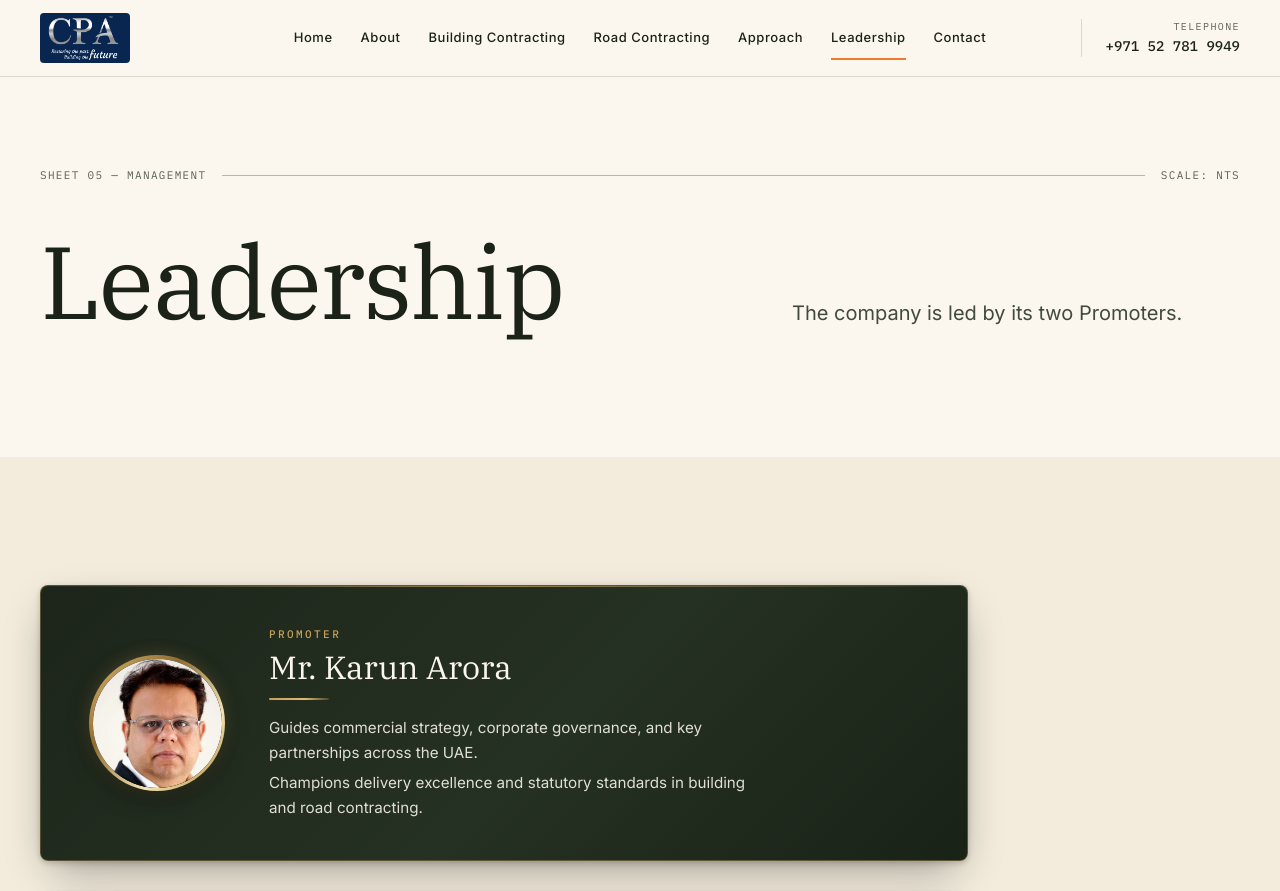
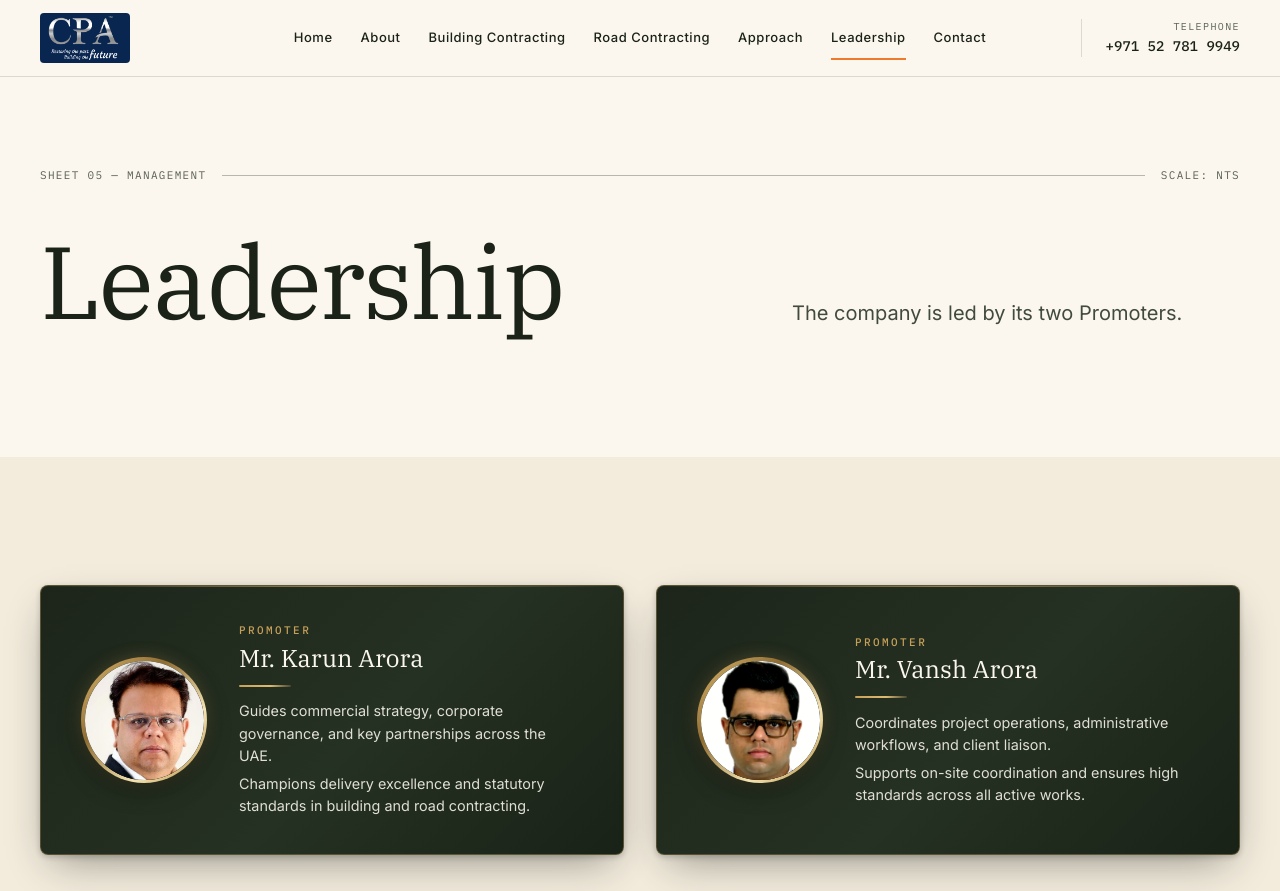
Before and after one commit to CPA-aviation/cpa-contracting, a Next.js app: page /leadership in a window 1280 px wide. Shown: the top 891 px of the page. Built offline with nearby package versions, Linux system fonts and the light colour scheme.

Commit message:
style(leadership): align promoter cards horizontally on desktop with 100% responsive fluid wrap

```diff
--- a/src/app/globals.css
+++ b/src/app/globals.css
@@ -695,18 +695,24 @@ ul, ol { margin: 0; padding: 0; list-style: none; }
 /* Leadership — Classical Executive Layout */
 .promoters-classical {
   display: grid;
-  gap: 2rem;
+  gap: 1.75rem;
   margin: 0;
   padding: 0;
   list-style: none;
-  max-width: 58rem;
+  width: 100%;
+}
+@media (min-width: 960px) {
+  .promoters-classical {
+    grid-template-columns: repeat(2, minmax(0, 1fr));
+    gap: 2rem;
+  }
 }
 .promoter-card {
   display: grid;
   grid-template-columns: 1fr;
   align-items: center;
-  gap: 1.75rem;
-  padding: 2rem;
+  gap: 1.5rem;
+  padding: 1.75rem 1.5rem;
   border-radius: 8px;
   background: linear-gradient(135deg, #1d251a 0%, #253122 55%, #192217 100%);
   border: 1px solid rgba(197, 160, 89, 0.35);
@@ -729,17 +735,23 @@ ul, ol { margin: 0; padding: 0; list-style: none; }
   border-color: rgba(223, 186, 115, 0.65);
   box-shadow: 0 24px 50px -14px rgba(18, 24, 18, 0.6), 0 0 24px rgba(197, 160, 89, 0.2);
 }
-@media (min-width: 680px) {
+@media (min-width: 520px) {
   .promoter-card {
     grid-template-columns: auto 1fr;
-    gap: 2.75rem;
-    padding: 2.5rem 3rem;
+    gap: 1.75rem;
+    padding: 2rem;
+  }
+}
+@media (min-width: 1200px) {
+  .promoter-card {
+    gap: 2rem;
+    padding: 2.25rem 2.5rem;
   }
 }
 .promoter-avatar-gold-frame {
   position: relative;
-  width: 136px;
-  height: 136px;
+  width: 110px;
+  height: 110px;
   border-radius: 50%;
   padding: 3.5px;
   background: linear-gradient(135deg, #dfba73 0%, #8f6c31 35%, #f5e4b2 70%, #aa8238 100%);
@@ -747,9 +759,17 @@ ul, ol { margin: 0; padding: 0; list-style: none; }
   flex-shrink: 0;
   justify-self: center;
 }
-@media (min-width: 680px) {
+@media (min-width: 520px) {
   .promoter-avatar-gold-frame {
     justify-self: start;
+    width: 116px;
+    height: 116px;
+  }
+}
+@media (min-width: 1280px) {
+  .promoter-avatar-gold-frame {
+    width: 126px;
+    height: 126px;
   }
 }
 .promoter-avatar-inner {
@@ -771,6 +791,7 @@ ul, ol { margin: 0; padding: 0; list-style: none; }
 .promoter-details {
   display: grid;
   align-content: center;
+  min-width: 0;
 }
 .promoter-eyebrow {
   font-family: var(--font-mn);
@@ -779,33 +800,39 @@ ul, ol { margin: 0; padding: 0; list-style: none; }
   text-transform: uppercase;
   color: #c5a059;
   font-weight: 500;
-  margin: 0 0 0.35rem 0;
+  margin: 0 0 0.3rem 0;
 }
 .promoter-title {
   font-family: var(--font-hd);
   font-weight: 400;
-  font-size: clamp(1.85rem, 2.5vw, 2.35rem);
-  line-height: 1.1;
+  font-size: clamp(1.5rem, 1.9vw, 2rem);
+  line-height: 1.15;
   color: #fbf7ef;
   margin: 0;
 }
 .promoter-gold-rule {
-  width: 3.75rem;
+  width: 3.25rem;
   height: 2px;
   background: linear-gradient(90deg, #c5a059 0%, #dfba73 60%, rgba(223, 186, 115, 0.2) 100%);
-  margin: 0.85rem 0 1rem 0;
+  margin: 0.75rem 0 0.85rem 0;
   border-radius: 1px;
 }
 .promoter-bio-text {
   display: grid;
-  gap: 0.4rem;
+  gap: 0.35rem;
   color: rgba(251, 247, 239, 0.88);
-  font-size: 0.95rem;
-  line-height: 1.6;
-  max-width: 52ch;
+  font-size: 0.9rem;
+  line-height: 1.55;
 }
 .promoter-bio-text p {
   margin: 0;
+}
+.leader-note {
+  margin-top: 3.5rem;
+  max-width: 58rem;
+  color: var(--color-ink-soft);
+  font-size: 0.95rem;
+  line-height: 1.55;
 }
 .leader-note {
   margin-top: 4rem;
```
Also changed, not shown: 2 other files (tests, documents, lock files or other folders).
